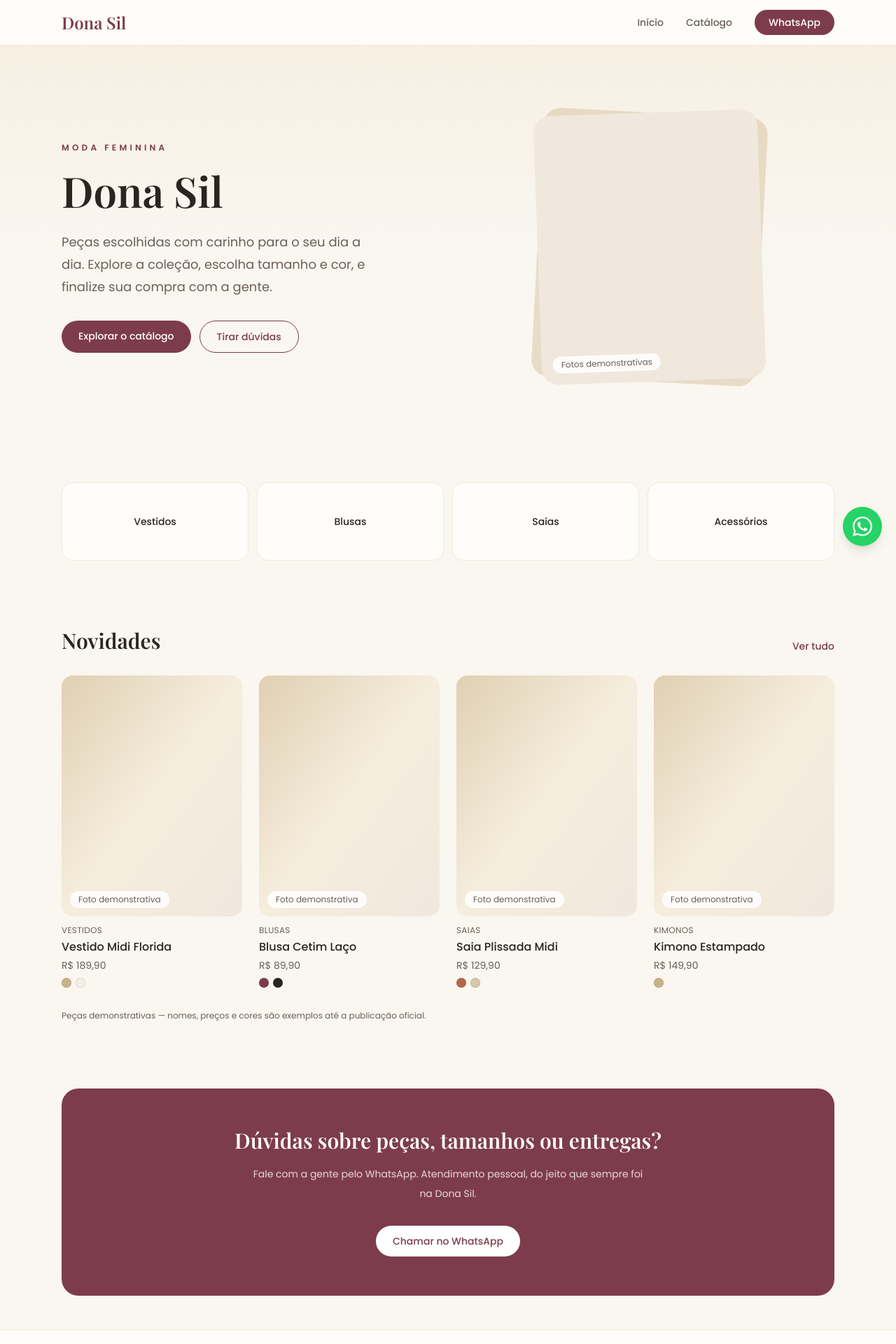
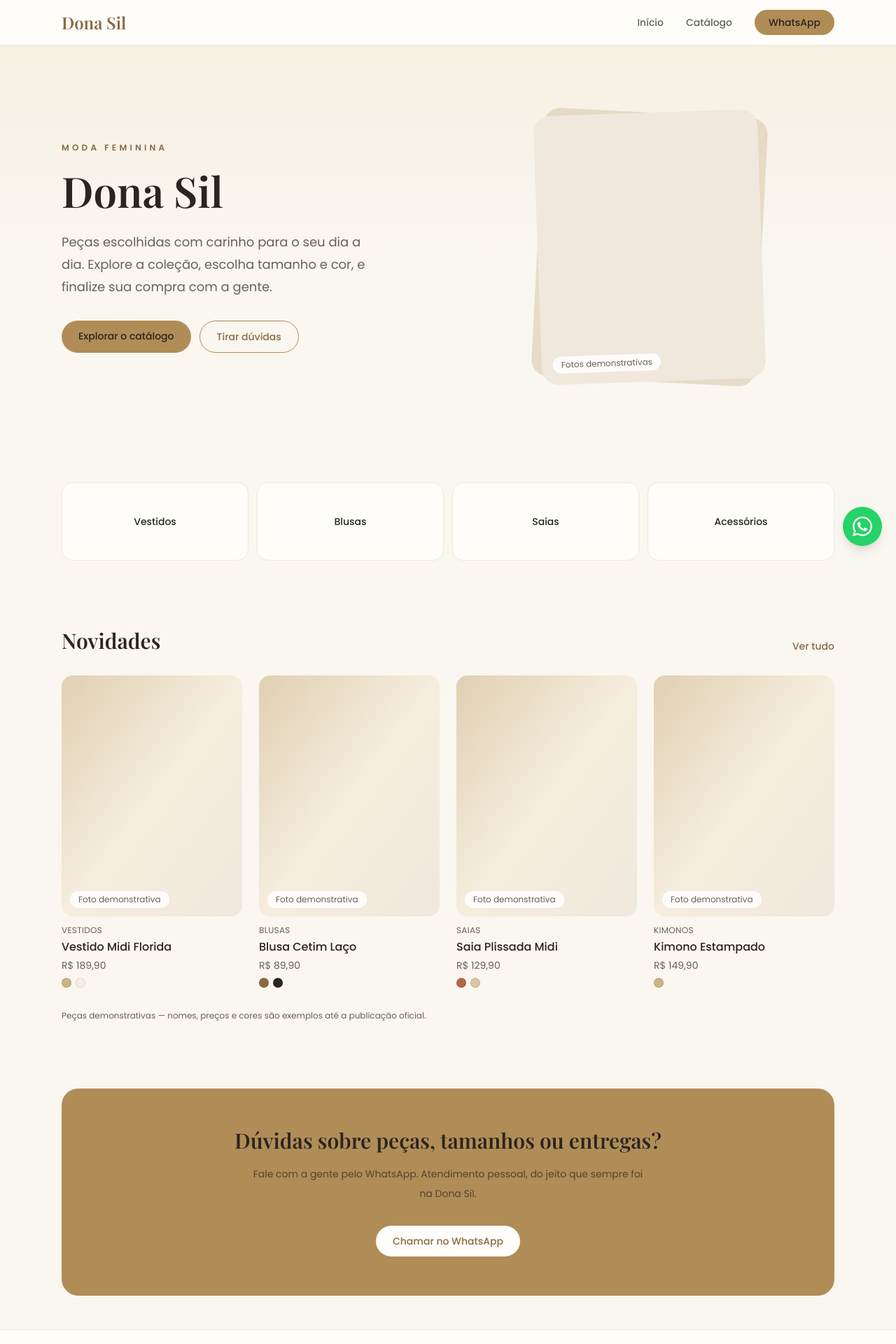
Before and after one commit to gustavosergio/DonaSil, a Next.js app: page / in a window 1280 px wide. Shown: the top 1920 px of the page at 70% size. Built offline with nearby package versions, Linux system fonts and the light colour scheme.

Commit message:
feat: dourado substitui o vinho como cor principal da marca
Botoes e painel de chamada passam a usar dourado (#b08d57) com texto escuro por contraste; acentos de texto usam dourado-escuro legivel (#8a6a42); hover em dourado-profundo (#96744a); cor demo da blusa trocada de vinho para marrom.

```diff
--- a/src/app/catalogo/page.tsx
+++ b/src/app/catalogo/page.tsx
@@ -13,7 +13,7 @@ export default function PaginaCatalogo() {
       id="conteudo"
       className="mx-auto flex max-w-3xl flex-1 flex-col items-center justify-center gap-4 px-6 py-24 text-center"
     >
-      <p className="text-xs font-semibold uppercase tracking-[0.35em] text-wine">
+      <p className="text-xs font-semibold uppercase tracking-[0.35em] text-gold-ink">
         Em preparação
       </p>
       <h1 className="font-display text-4xl font-semibold text-ink">
@@ -25,7 +25,7 @@ export default function PaginaCatalogo() {
       </p>
       <Link
         href="/"
-        className="mt-4 rounded-full border border-wine px-6 py-3 text-sm font-medium text-wine transition hover:bg-champagne"
+        className="mt-4 rounded-full border border-gold px-6 py-3 text-sm font-medium text-gold-ink transition hover:bg-champagne"
       >
         Voltar ao início
       </Link>
--- a/src/app/globals.css
+++ b/src/app/globals.css
@@ -10,10 +10,10 @@
   --color-sand: #f0e8dd;       /* bordas suaves e divisórias */
   --color-ivory: #fffdf9;      /* cartões e superfícies */
   --color-champagne: #f5eddd;  /* destaque delicado (dourado suave) */
-  --color-wine: #7d3c4c;       /* cor principal da marca */
-  --color-wine-deep: #5e2b38;  /* hover / profundidade */
+  --color-gold: #b08d57;       /* cor principal da marca (dourado) */
+  --color-gold-deep: #96744a;  /* hover / profundidade */
   --color-gold-soft: #cbb389;  /* acento dourado claro */
-  --color-gold: #b08d57;       /* detalhes finos */
+  --color-gold-ink: #8a6a42;   /* dourado escuro para textos */
   --color-ink: #2b2420;        /* texto principal */
   --color-ink-soft: #6b5f58;   /* texto secundário */
 }
--- a/src/app/layout.tsx
+++ b/src/app/layout.tsx
@@ -37,7 +37,7 @@ export default function RootLayout({ children }: LayoutProps<"/">) {
       <body className="flex min-h-full flex-col bg-cream font-sans text-ink">
         <a
           href="#conteudo"
-          className="sr-only focus:not-sr-only focus:absolute focus:left-4 focus:top-4 focus:z-50 focus:rounded-full focus:bg-wine focus:px-4 focus:py-2 focus:text-white"
+          className="sr-only focus:not-sr-only focus:absolute focus:left-4 focus:top-4 focus:z-50 focus:rounded-full focus:bg-gold focus:px-4 focus:py-2 focus:text-ink"
         >
           Pular para o conteúdo
         </a>
--- a/src/app/page.tsx
+++ b/src/app/page.tsx
@@ -15,7 +15,7 @@ export default function Home() {
       <section className="bg-gradient-to-b from-champagne/70 via-cream to-cream">
         <div className="mx-auto grid max-w-6xl gap-12 px-4 py-16 sm:px-6 sm:py-24 lg:grid-cols-2 lg:items-center">
           <div>
-            <p className="text-xs font-semibold uppercase tracking-[0.35em] text-wine">
+            <p className="text-xs font-semibold uppercase tracking-[0.35em] text-gold-ink">
               Moda feminina
             </p>
             <h1 className="mt-4 font-display text-5xl font-semibold leading-tight text-ink sm:text-6xl">
@@ -29,7 +29,7 @@ export default function Home() {
             <div className="mt-8 flex flex-wrap gap-3">
               <Link
                 href="/catalogo"
-                className="rounded-full bg-wine px-6 py-3 text-sm font-medium text-white transition hover:bg-wine-deep"
+                className="rounded-full bg-gold px-6 py-3 text-sm font-medium text-ink transition hover:bg-gold-deep"
               >
                 Explorar o catálogo
               </Link>
@@ -37,7 +37,7 @@ export default function Home() {
                 href={linkWhatsApp(MENSAGEM_ATENDIMENTO)}
                 target="_blank"
                 rel="noopener noreferrer"
-                className="rounded-full border border-wine px-6 py-3 text-sm font-medium text-wine transition hover:bg-champagne"
+                className="rounded-full border border-gold px-6 py-3 text-sm font-medium text-gold-ink transition hover:bg-champagne"
               >
                 Tirar dúvidas
               </a>
@@ -71,7 +71,7 @@ export default function Home() {
             <li key={categoria}>
               <Link
                 href="/catalogo"
-                className="flex h-24 items-center justify-center rounded-2xl border border-sand bg-ivory text-sm font-medium text-ink transition hover:border-wine hover:text-wine sm:h-28"
+                className="flex h-24 items-center justify-center rounded-2xl border border-sand bg-ivory text-sm font-medium text-ink transition hover:border-gold hover:text-gold-ink sm:h-28"
               >
                 {categoria}
               </Link>
@@ -91,7 +91,7 @@ export default function Home() {
           </h2>
           <Link
             href="/catalogo"
-            className="text-sm font-medium text-wine hover:underline"
+            className="text-sm font-medium text-gold-ink hover:underline"
           >
             Ver tudo
           </Link>
@@ -111,11 +111,11 @@ export default function Home() {
 
       {/* Chamada para o WhatsApp */}
       <section className="mx-auto max-w-6xl px-4 py-12 sm:px-6">
-        <div className="rounded-3xl bg-wine px-6 py-14 text-center sm:px-12">
-          <h2 className="mx-auto max-w-2xl font-display text-2xl font-semibold text-white sm:text-3xl">
+        <div className="rounded-3xl bg-gold px-6 py-14 text-center sm:px-12">
+          <h2 className="mx-auto max-w-2xl font-display text-2xl font-semibold text-ink sm:text-3xl">
             Dúvidas sobre peças, tamanhos ou entregas?
           </h2>
-          <p className="mx-auto mt-4 max-w-xl text-sm leading-7 text-white/80">
+          <p className="mx-auto mt-4 max-w-xl text-sm leading-7 text-ink/70">
             Fale com a gente pelo WhatsApp. Atendimento pessoal, do jeito que
             sempre foi na Dona Sil.
           </p>
@@ -123,7 +123,7 @@ export default function Home() {
             href={linkWhatsApp(MENSAGEM_ATENDIMENTO)}
             target="_blank"
             rel="noopener noreferrer"
-            className="mt-8 inline-block rounded-full bg-white px-6 py-3 text-sm font-medium text-wine transition hover:bg-champagne"
+            className="mt-8 inline-block rounded-full bg-ivory px-6 py-3 text-sm font-medium text-gold-ink transition hover:bg-champagne"
           >
             Chamar no WhatsApp
           </a>
--- a/src/components/Header.tsx
+++ b/src/components/Header.tsx
@@ -15,7 +15,7 @@ export default function Header() {
       <div className="mx-auto flex h-16 max-w-6xl items-center justify-between px-4 sm:px-6">
         <Link
           href="/"
-          className="font-display text-2xl font-semibold text-wine"
+          className="font-display text-2xl font-semibold text-gold-ink"
           aria-label="Dona Sil — página inicial"
         >
           Dona Sil
@@ -25,17 +25,17 @@ export default function Header() {
           className="hidden items-center gap-8 text-sm font-medium sm:flex"
           aria-label="Navegação principal"
         >
-          <Link href="/" className="text-ink-soft transition hover:text-wine">
+          <Link href="/" className="text-ink-soft transition hover:text-gold-ink">
             Início
           </Link>
-          <Link href="/catalogo" className="text-ink-soft transition hover:text-wine">
+          <Link href="/catalogo" className="text-ink-soft transition hover:text-gold-ink">
             Catálogo
           </Link>
           <a
             href={linkWhatsApp(MENSAGEM_ATENDIMENTO)}
             target="_blank"
             rel="noopener noreferrer"
-            className="rounded-full bg-wine px-5 py-2 text-white transition hover:bg-wine-deep"
+            className="rounded-full bg-gold px-5 py-2 text-ink transition hover:bg-gold-deep"
           >
             WhatsApp
           </a>
@@ -96,7 +96,7 @@ export default function Header() {
                 href={linkWhatsApp(MENSAGEM_ATENDIMENTO)}
                 target="_blank"
                 rel="noopener noreferrer"
-                className="block rounded-full bg-wine px-5 py-3 text-center text-white transition hover:bg-wine-deep"
+                className="block rounded-full bg-gold px-5 py-3 text-center text-ink transition hover:bg-gold-deep"
               >
                 Falar no WhatsApp
               </a>
--- a/src/components/WhatsAppFloat.tsx
+++ b/src/components/WhatsAppFloat.tsx
@@ -11,7 +11,7 @@ export default function WhatsAppFloat() {
       target="_blank"
       rel="noopener noreferrer"
       aria-label="Falar com a Dona Sil pelo WhatsApp"
-      className="fixed bottom-5 right-5 z-50 flex h-14 w-14 items-center justify-center rounded-full bg-[#25d366] text-white shadow-lg transition-transform hover:scale-105 focus-visible:outline-2 focus-visible:outline-offset-2 focus-visible:outline-wine"
+      className="fixed bottom-5 right-5 z-50 flex h-14 w-14 items-center justify-center rounded-full bg-[#25d366] text-white shadow-lg transition-transform hover:scale-105 focus-visible:outline-2 focus-visible:outline-offset-2 focus-visible:outline-gold"
     >
       <svg
         className="h-7 w-7"
--- a/src/data/demo-produtos.ts
+++ b/src/data/demo-produtos.ts
@@ -25,7 +25,7 @@ export const produtosDemo: ProdutoDemo[] = [
     preco: 89.9,
     categoria: "Blusas",
     cores: [
-      { nome: "Vinho", hex: "#7d3c4c" },
+      { nome: "Marrom", hex: "#8a6a42" },
       { nome: "Preto", hex: "#2b2420" },
     ],
     tamanhos: ["P", "M", "G", "GG"],
```
Also changed, not shown: src/components/Footer.tsx (+5 -5 lines).
